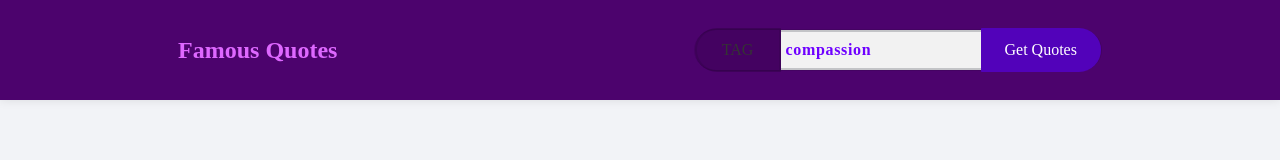
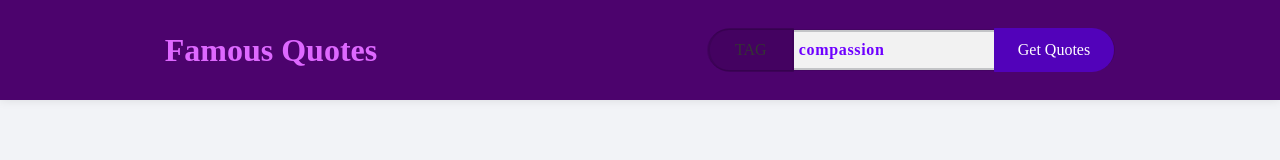
Before and after one commit to rochekollie/famous-quotes, a website with bundled scripts: page index.html in a window 1280 px wide. Built offline with nearby package versions, Linux system fonts and the light colour scheme; no server answers.

Commit message:
Make app name clickable and return to homepage.

```diff
--- a/index.html
+++ b/index.html
@@ -16,7 +16,7 @@
 
 <body>
 <header>
-    <h1 id="app-name">Famous Quotes</h1>
+    <a id="app-name" href="./">Famous Quotes</a>
     <form id="search-form" action="./" method="get">
         <label class="btn-group" for="search-field">Tag</label>
         <input class="btn-group" id="search-field" type="search" value="love"/>
--- a/style.css
+++ b/style.css
@@ -38,9 +38,15 @@ main {
 }
 
 #app-name {
-  font-size: 1.5rem;
+  font-size: 2rem;
+  font-weight: 700;
+  text-decoration: none;
   text-align: center;
   color: rgb(222, 104, 255);
+}
+
+#app-name:hover, #app-name:focus, #app-name:active {
+  color: rgb(219, 0, 179);
 }
 
 #search-form {
@@ -148,8 +154,7 @@ label {
   border: solid 1px #bc87fd;
   border-radius: 0.7rem;
   margin: 5px;
-  /* max-width: 300px; */
-  /* height: auto; */
+  height: auto;
 }
 
 .quote {
```
